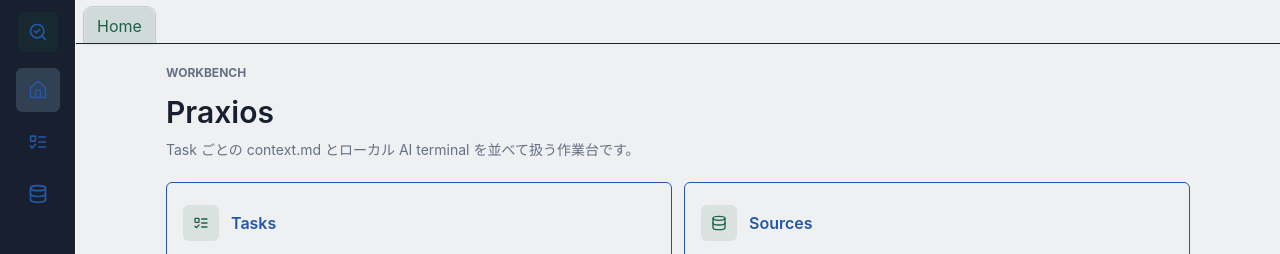
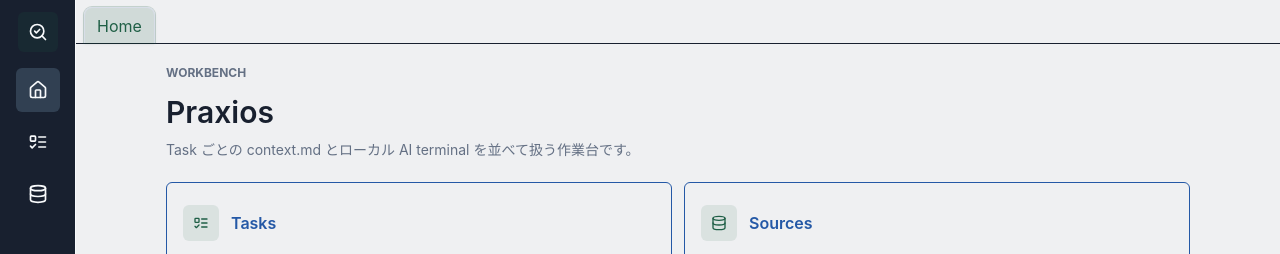
Before and after one commit to YMD7/praxios, a React (Vite) app in the folder apps/web/: page / in a window 1280 px wide. Shown: the top 254 px of the page. Built offline with nearby package versions, Linux system fonts and the light colour scheme; no server answers.

Commit message:
style(workbench): force global menu icons to white foreground

```diff
--- a/apps/web/src/components/workbench/WorkbenchShell.tsx
+++ b/apps/web/src/components/workbench/WorkbenchShell.tsx
@@ -192,11 +192,14 @@
     <aside className="flex w-[76px] shrink-0 flex-col items-center border-r bg-sidebar py-3 text-sidebar-foreground">
       <Link
         aria-label="Praxios Home"
-        className="mb-4 flex h-10 w-10 items-center justify-center rounded-md bg-primary/15 text-primary hover:bg-primary/25"
+        className="mb-4 flex h-10 w-10 items-center justify-center rounded-md bg-primary/15 text-sidebar-foreground hover:bg-primary/25"
         onClick={onNavigateHome}
         to="/"
       >
-        <SearchCheck aria-hidden="true" className="h-5 w-5" />
+        <SearchCheck
+          aria-hidden="true"
+          className="h-5 w-5 !text-sidebar-foreground"
+        />
       </Link>
       <nav className="grid gap-2">
         {navigation.map((item) => {
@@ -206,7 +209,7 @@
               aria-label={item.label}
               className={({ isActive }) =>
                 cn(
-                  "flex h-11 w-11 items-center justify-center rounded-md text-sidebar-muted hover:bg-sidebar-accent hover:text-sidebar-foreground",
+                  "flex h-11 w-11 items-center justify-center rounded-md text-sidebar-foreground hover:bg-sidebar-accent",
                   isActive && "bg-sidebar-active text-sidebar-foreground"
                 )
               }
@@ -215,7 +218,10 @@
               title={item.label}
               to={item.to}
             >
-              <Icon aria-hidden="true" className="h-5 w-5" />
+              <Icon
+                aria-hidden="true"
+                className="h-5 w-5 !text-sidebar-foreground"
+              />
             </NavLink>
           );
         })}
```
